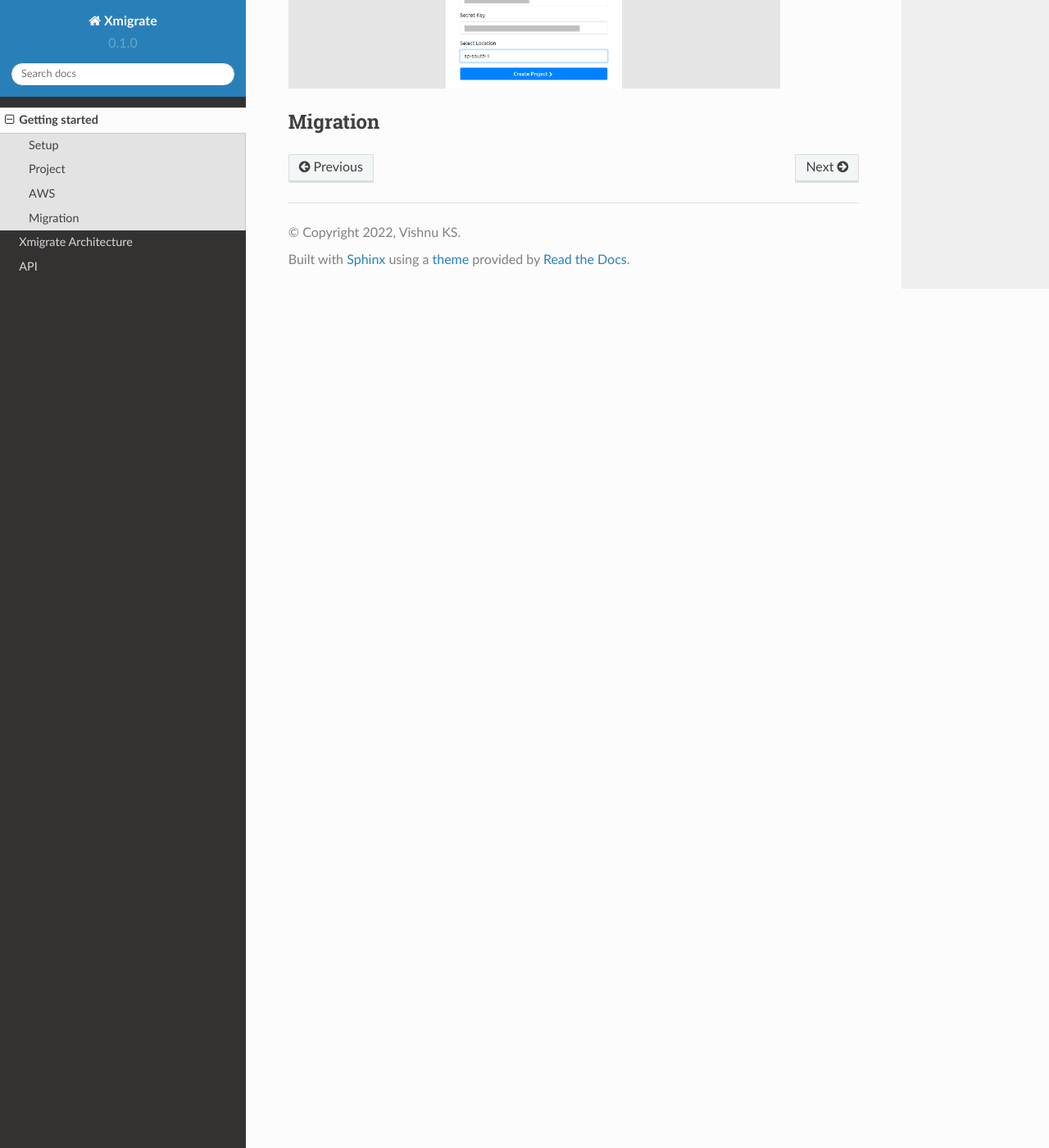
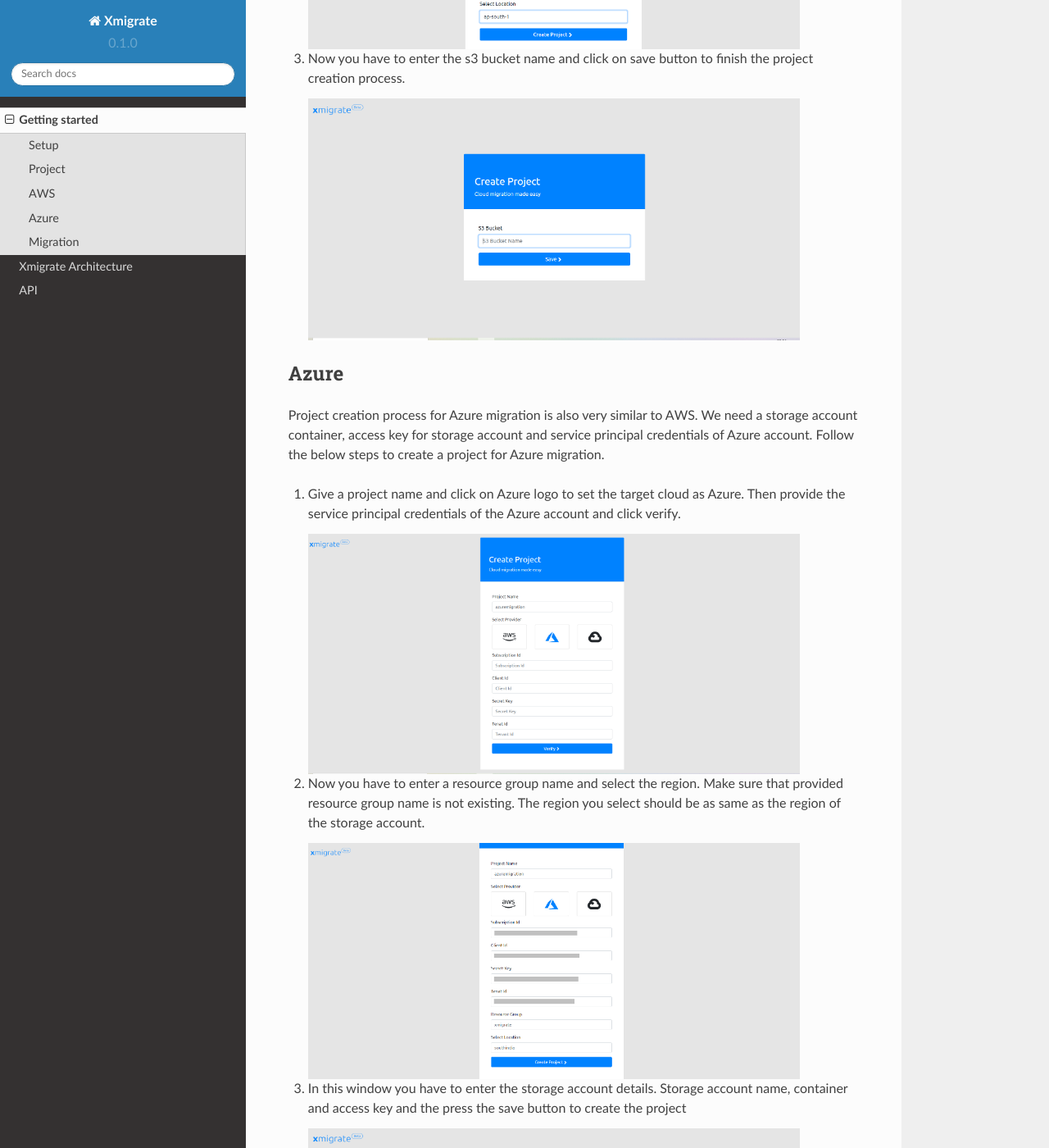
Before and after one commit to xmigrate/xmigrate-docs, a Sphinx documentation site: the page built from docs/source/getting_started.rst, in a window 1280 px wide and 1400 px high, scrolled down 1719 px. Shown: the whole window at 82% size. Built offline with Sphinx 7.4.7 and the Read the Docs theme 2.0.0, drawn with Linux system fonts in a browser that asks for light colours; pages that are not in the unit, such as notebooks, are missing from menus.

Commit message:
Added documentation for azure project creation

```diff
--- a/docs/source/getting_started.rst
+++ b/docs/source/getting_started.rst
@@ -53,15 +53,42 @@ resources in the target cloud while migration. Follow the below steps to create
 1. Give a project name and click on AWS logo to set the target cloud as AWS. Then provide the access key and secret key of the target
    cloud account and click verify.
 
-.. image:: images/aws_project-1.png
-   :width: 600
+   .. image:: images/aws_project-1.png
+      :width: 600
 
 2. Now you have to choose a region from the dropdown menu. Dropdown will be empty if the provided credentials are wrong. Make sure that
    the selected region and the region where the s3 bucket is created is same.
 
-.. image:: images/aws_project-2.png
-   :width: 600
+   .. image:: images/aws_project-2.png
+      :width: 600
 
+3. Now you have to enter the s3 bucket name and click on save button to finish the project creation process.
+
+   .. image:: images/aws_project-3.png
+      :width: 600
+
+Azure
+-----
+Project creation process for Azure migration is also very similar to AWS. We need a storage account container, access key for storage account
+and service principal credentials of Azure account. Follow the below steps to create a project for Azure migration.
+
+1. Give a project name and click on Azure logo to set the target cloud as Azure. Then provide the service principal credentials
+   of the Azure account and click verify.
+
+   .. image:: images/azure_project-1.png
+      :width: 600
+
+2. Now you have to enter a resource group name and select the region. Make sure that provided resource group name is not existing.
+   The region you select should be as same as the region of the storage account.
+
+   .. image:: images/azure_project-3.png
+      :width: 600
+
+3. In this window you have to enter the storage account details. Storage account name, container and access key and the press the
+   save button to create the project
+
+   .. image:: images/azure_project-4.png
+      :width: 600
 
 Migration
 ---------
```
Also changed, not shown: docs/source/images/azure_project-1.png (added), docs/source/images/azure_project-2.png (added), docs/source/images/azure_project-3.png (added), docs/source/images/azure_project-4.png (added).
